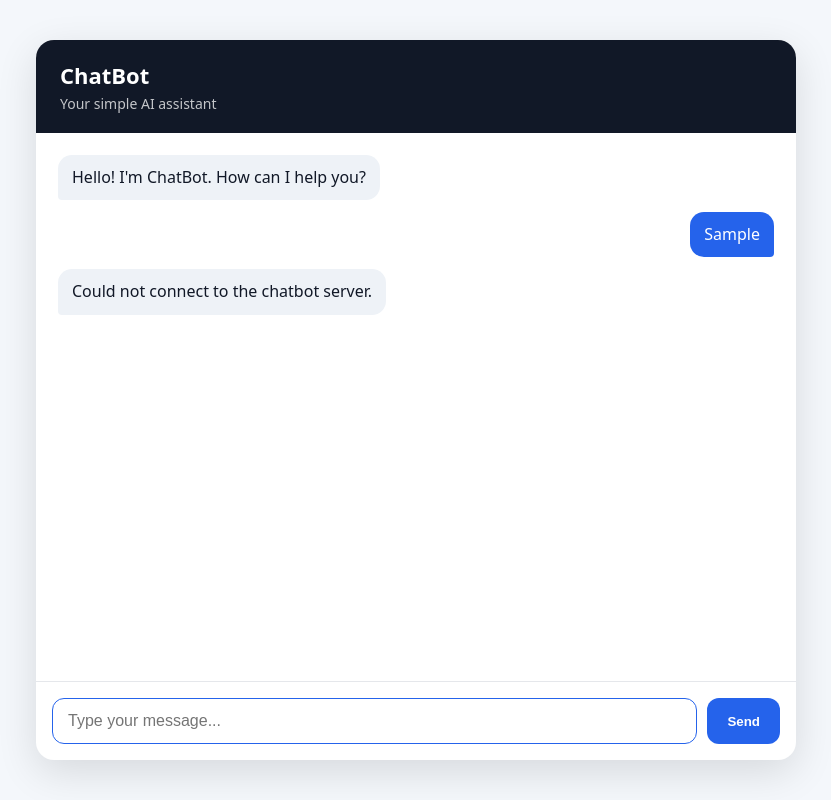
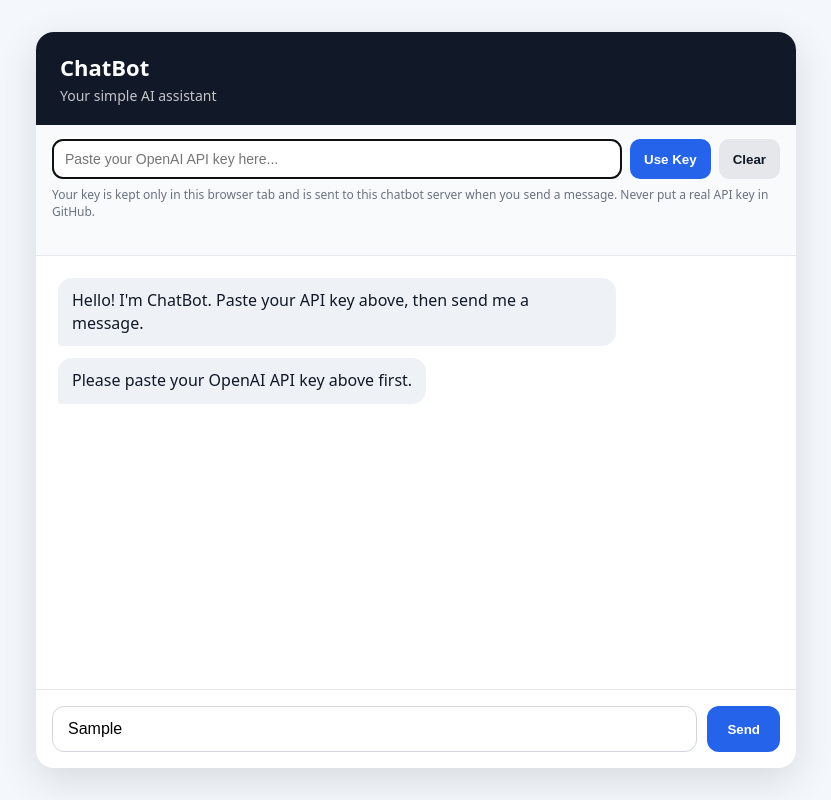
Before and after one commit to saeedkarimzai9/chat_bot, a plain HTML site: page templates/index.html in a window 1280 px wide. Both pictures are taken after typing "Sample" into the empty fields and a click on the button "Send". Shown: the whole page, without its empty margins (224-1055 px from the left). Drawn offline with Linux system fonts and the light colour scheme; no server answers.

Commit message:
Add web API key input to chatbot UI

```diff
--- a/templates/index.html
+++ b/templates/index.html
@@ -7,37 +7,88 @@
   <style>
     * { box-sizing: border-box; }
     body { margin: 0; font-family: system-ui, sans-serif; background: #f4f7fb; min-height: 100vh; display: grid; place-items: center; }
-    .chat { width: min(760px, 94vw); height: min(720px, 90vh); background: white; border-radius: 18px; box-shadow: 0 12px 40px rgba(0,0,0,.12); display: flex; flex-direction: column; overflow: hidden; }
+    .chat { width: min(760px, 94vw); height: min(760px, 92vh); background: white; border-radius: 18px; box-shadow: 0 12px 40px rgba(0,0,0,.12); display: flex; flex-direction: column; overflow: hidden; }
     header { padding: 20px 24px; background: #111827; color: white; }
     header h1 { margin: 0; font-size: 22px; }
     header p { margin: 4px 0 0; opacity: .75; font-size: 14px; }
+    .key-box { padding: 14px 16px; background: #f8fafc; border-bottom: 1px solid #e5e7eb; }
+    .key-row { display: flex; gap: 8px; }
+    #api-key { flex: 1; min-width: 0; padding: 11px 12px; border: 1px solid #d1d5db; border-radius: 10px; font-size: 14px; }
+    #save-key, #clear-key { border: 0; border-radius: 10px; padding: 0 14px; font-weight: 600; cursor: pointer; }
+    #save-key { background: #2563eb; color: white; }
+    #clear-key { background: #e5e7eb; color: #111827; }
+    .hint { margin: 7px 0 0; font-size: 12px; color: #6b7280; }
+    #status { margin: 5px 0 0; font-size: 12px; color: #15803d; min-height: 16px; }
     #messages { flex: 1; padding: 22px; overflow-y: auto; display: flex; flex-direction: column; gap: 12px; }
     .msg { max-width: 78%; padding: 11px 14px; border-radius: 14px; line-height: 1.45; white-space: pre-wrap; }
     .user { align-self: flex-end; background: #2563eb; color: white; border-bottom-right-radius: 4px; }
     .bot { align-self: flex-start; background: #eef2f7; color: #111827; border-bottom-left-radius: 4px; }
     form { display: flex; gap: 10px; padding: 16px; border-top: 1px solid #e5e7eb; }
-    input { flex: 1; padding: 13px 15px; border: 1px solid #d1d5db; border-radius: 12px; font-size: 16px; outline: none; }
-    input:focus { border-color: #2563eb; }
-    button { border: 0; border-radius: 12px; padding: 0 20px; background: #2563eb; color: white; font-weight: 600; cursor: pointer; }
+    #message { flex: 1; padding: 13px 15px; border: 1px solid #d1d5db; border-radius: 12px; font-size: 16px; outline: none; }
+    #message:focus, #api-key:focus { border-color: #2563eb; }
+    #send { border: 0; border-radius: 12px; padding: 0 20px; background: #2563eb; color: white; font-weight: 600; cursor: pointer; }
     button:disabled { opacity: .6; cursor: wait; }
+    @media (max-width: 600px) { .key-row { flex-wrap: wrap; } #api-key { flex-basis: 100%; } .key-row button { min-height: 40px; } }
   </style>
 </head>
 <body>
   <main class="chat">
     <header><h1>ChatBot</h1><p>Your simple AI assistant</p></header>
+
+    <section class="key-box">
+      <div class="key-row">
+        <input id="api-key" type="password" autocomplete="off" placeholder="Paste your OpenAI API key here...">
+        <button id="save-key" type="button">Use Key</button>
+        <button id="clear-key" type="button">Clear</button>
+      </div>
+      <p class="hint">Your key is kept only in this browser tab and is sent to this chatbot server when you send a message. Never put a real API key in GitHub.</p>
+      <div id="status" aria-live="polite"></div>
+    </section>
+
     <section id="messages" aria-live="polite">
-      <div class="msg bot">Hello! I'm ChatBot. How can I help you?</div>
+      <div class="msg bot">Hello! I'm ChatBot. Paste your API key above, then send me a message.</div>
     </section>
+
     <form id="chat-form">
       <input id="message" autocomplete="off" placeholder="Type your message..." required>
       <button id="send" type="submit">Send</button>
     </form>
   </main>
+
   <script>
     const form = document.getElementById('chat-form');
     const input = document.getElementById('message');
+    const apiKey = document.getElementById('api-key');
     const messages = document.getElementById('messages');
     const send = document.getElementById('send');
+    const saveKey = document.getElementById('save-key');
+    const clearKey = document.getElementById('clear-key');
+    const status = document.getElementById('status');
+
+    const savedKey = sessionStorage.getItem('chatbot_openai_key');
+    if (savedKey) {
+      apiKey.value = savedKey;
+      status.textContent = 'API key is ready for this tab.';
+    }
+
+    saveKey.addEventListener('click', () => {
+      const key = apiKey.value.trim();
+      if (!key) {
+        status.textContent = 'Please paste an API key first.';
+        status.style.color = '#b91c1c';
+        return;
+      }
+      sessionStorage.setItem('chatbot_openai_key', key);
+      status.textContent = 'API key saved for this browser tab.';
+      status.style.color = '#15803d';
+    });
+
+    clearKey.addEventListener('click', () => {
+      apiKey.value = '';
+      sessionStorage.removeItem('chatbot_openai_key');
+      status.textContent = 'API key cleared.';
+      status.style.color = '#6b7280';
+    });
 
     function addMessage(text, kind) {
       const el = document.createElement('div');
@@ -50,15 +101,27 @@
     form.addEventListener('submit', async (event) => {
       event.preventDefault();
       const message = input.value.trim();
+      const key = apiKey.value.trim() || sessionStorage.getItem('chatbot_openai_key') || '';
       if (!message) return;
+      if (!key) {
+        addMessage('Please paste your OpenAI API key above first.', 'bot');
+        apiKey.focus();
+        return;
+      }
+
+      sessionStorage.setItem('chatbot_openai_key', key);
       addMessage(message, 'user');
       input.value = '';
       input.focus();
       send.disabled = true;
+
       try {
         const res = await fetch('/api/chat', {
           method: 'POST',
-          headers: { 'Content-Type': 'application/json' },
+          headers: {
+            'Content-Type': 'application/json',
+            'X-OpenAI-API-Key': key
+          },
           body: JSON.stringify({ message })
         });
         const data = await res.json();
```
